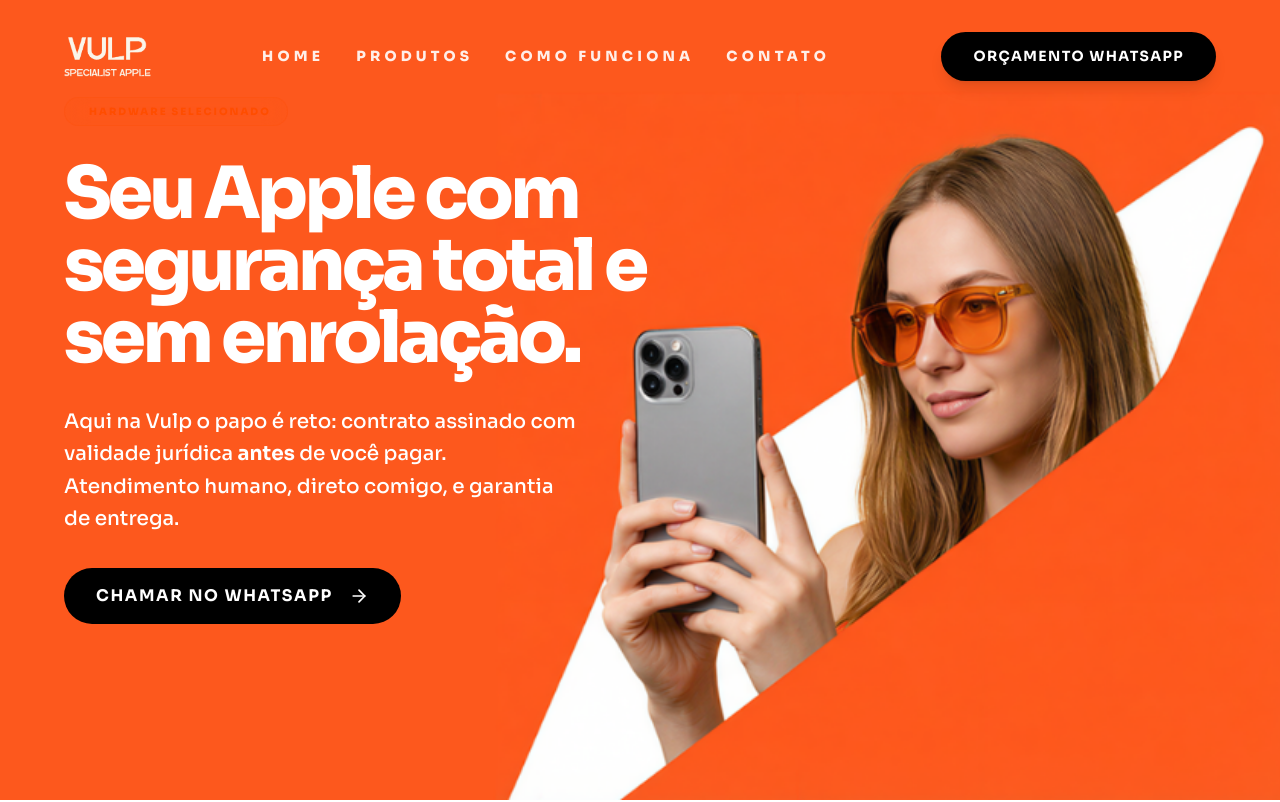
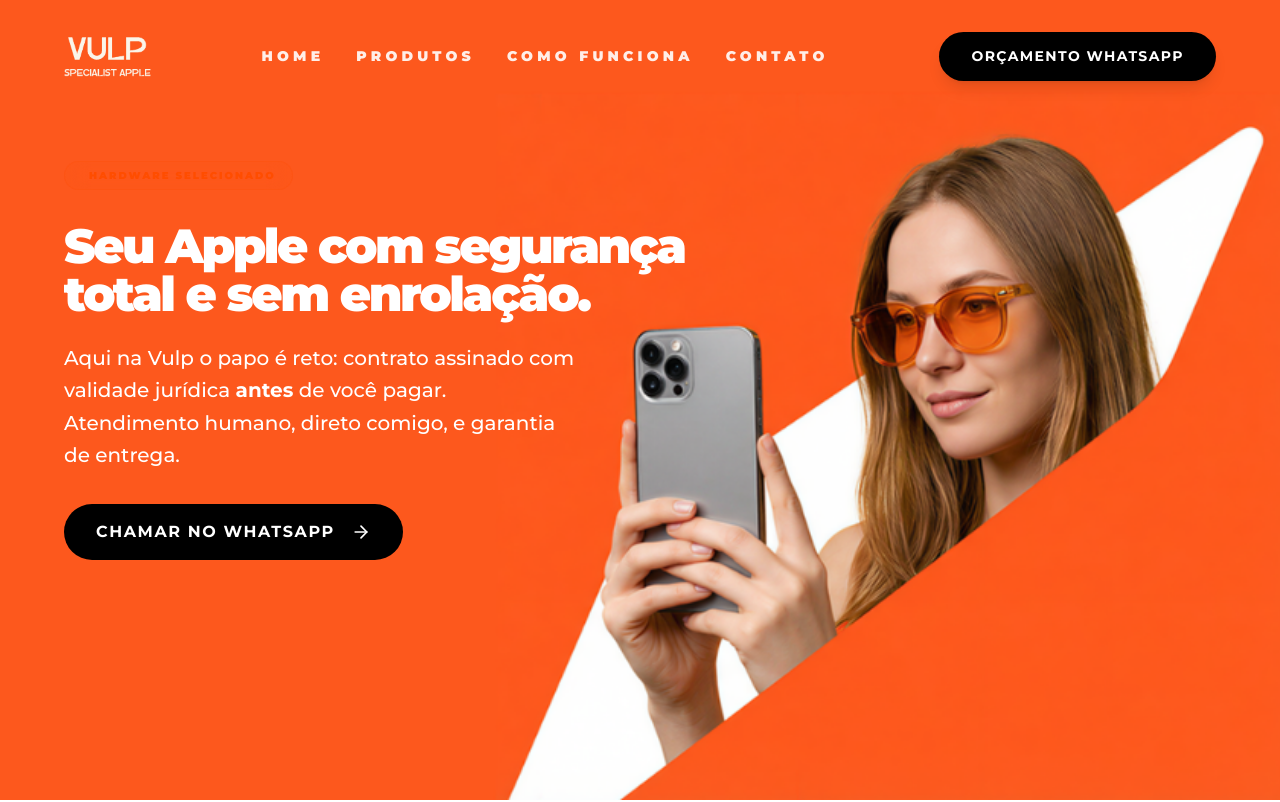
Before and after one commit to Monteiromathe550/VULPE, a React (Vite) app: page / in a window 1280 px wide. Shown: the top 802 px of the page. Built offline with nearby package versions, Linux system fonts and the light colour scheme.

Commit message:
Atualizacao final

```diff
--- a/src/components/CTA.tsx
+++ b/src/components/CTA.tsx
@@ -16,7 +16,7 @@ export function CTA() {
                         Atendimento Personalizado
                     </motion.div>
 
-                    <h2 className="text-4xl sm:text-6xl md:text-7xl lg:text-[110px] font-black leading-[1.1] lg:leading-[0.8] mb-10 lg:mb-16 tracking-tight lg:tracking-tightest uppercase relative z-10">
+                    <h2 className="text-4xl sm:text-6xl md:text-7xl lg:text-[110px] font-black leading-[1.1] lg:leading-[0.8] mb-6 lg:mb-8 tracking-tight lg:tracking-tightest uppercase relative z-10">
                         <motion.span
                             initial={{ y: 40, opacity: 0 }}
                             whileInView={{ y: 0, opacity: 1 }}
--- a/src/components/Hero.tsx
+++ b/src/components/Hero.tsx
@@ -24,7 +24,7 @@ export function Hero() {
         <div className="absolute inset-0 bg-gradient-to-b from-black/80 via-black/40 to-transparent lg:bg-gradient-to-r lg:from-black/90 lg:via-black/20 lg:to-transparent" />
       </div>
 
-      <div className="container mx-auto px-6 relative z-10">
+      <div className="container mx-auto px-6 relative z-10 mt-32 lg:mt-0">
         <div className="flex flex-col lg:flex-row items-center lg:items-start gap-12">
           <motion.div
             initial={{ opacity: 0, y: 20 }}
@@ -42,7 +42,7 @@ export function Hero() {
               <span className="text-primary font-black uppercase text-[10px] tracking-[0.2em]">Hardware Selecionado</span>
             </motion.div>
 
-            <h1 className="mb-8 text-white tracking-tighter text-4xl sm:text-5xl md:text-7xl font-black leading-[1.1] drop-shadow-[0_4px_4px_rgba(0,0,0,0.5)]">
+            <h1 className="mb-6 text-white tracking-tighter text-4xl sm:text-5xl md:text-6xl font-black leading-[1.1] drop-shadow-[0_4px_4px_rgba(0,0,0,0.5)]">
               Seu Apple com segurança total e sem enrolação.
             </h1>
 
--- a/src/components/HowItWorks.tsx
+++ b/src/components/HowItWorks.tsx
@@ -47,7 +47,7 @@ export function HowItWorks() {
             transition={{ duration: 0.8, ease: "easeOut" }}
             className="lg:w-1/2"
           >
-            <h2 className="text-4xl md:text-7xl font-black mb-0 leading-[1.2] lg:leading-[1.1] tracking-tight lg:tracking-tightest uppercase md:text-[64px]">
+            <h2 className="text-4xl md:text-6xl font-black mb-6 leading-[1.2] lg:leading-[1.1] tracking-tight lg:tracking-tightest uppercase">
               CONHEÇA NOSSO<br /><span className="text-primary">PROCESSO</span>
             </h2>
           </motion.div>
@@ -103,7 +103,7 @@ export function HowItWorks() {
                   {React.cloneElement(step.icon as React.ReactElement, { className: "w-6 h-6" })}
                 </div>
               </div>
-              <h3 className="text-xl md:text-2xl font-black mb-4 tracking-tightest uppercase">{step.title}</h3>
+              <h3 className="text-xl md:text-2xl font-black mb-6 tracking-tightest uppercase">{step.title}</h3>
               <p className="text-muted-foreground leading-relaxed max-w-full text-base font-bold uppercase tracking-widest opacity-80">
                 {step.description}
               </p>
--- a/src/components/TrustSection.tsx
+++ b/src/components/TrustSection.tsx
@@ -58,7 +58,7 @@ export function TrustSection() {
               <span className="text-sm font-black uppercase tracking-[0.2em] text-foreground">Compra Segura</span>
             </div>
 
-            <h2 className="mb-8 text-foreground tracking-tight lg:tracking-tightest leading-[1.2] lg:leading-[0.9] uppercase text-4xl lg:text-5xl font-black">
+            <h2 className="mb-6 text-foreground tracking-tight lg:tracking-tightest leading-[1.2] lg:leading-[0.9] uppercase text-4xl lg:text-5xl font-black">
               Tranquilidade<br />
               <span className="text-primary">Absoluta.</span>
             </h2>
@@ -80,7 +80,7 @@ export function TrustSection() {
                 <div className="mb-6 inline-flex items-center justify-center w-12 h-12 bg-white rounded-full shadow-sm text-black group-hover:text-primary group-hover:scale-110 transition-all duration-500">
                   {React.cloneElement(item.icon as React.ReactElement, { size: 20, strokeWidth: 1.5 })}
                 </div>
-                <h3 className="text-[14px] font-black text-foreground mb-3 uppercase tracking-widest group-hover:text-primary transition-colors">{item.title}</h3>
+                <h3 className="text-[14px] font-black text-foreground mb-6 uppercase tracking-widest group-hover:text-primary transition-colors">{item.title}</h3>
                 <p className="text-muted-foreground text-base leading-relaxed font-bold uppercase tracking-wide opacity-70">{item.description}</p>
               </motion.div>
             ))}
--- a/src/index.css
+++ b/src/index.css
@@ -1,4 +1,4 @@
-@import url("https://fonts.googleapis.com/css2?family=Sora:wght@300;400;500;600;700;800&display=swap");
+@import url("https://fonts.googleapis.com/css2?family=Montserrat:wght@300;400;500;600;700;800;900&display=swap");
 /*! tailwindcss v4.1.3 | MIT License | https://tailwindcss.com */
 
 @layer properties {
@@ -79,7 +79,7 @@
 
   :root,
   :host {
-    --font-sans: "Sora", ui-sans-serif, system-ui, sans-serif, "Apple Color Emoji", "Segoe UI Emoji", "Segoe UI Symbol", "Noto Color Emoji";
+    --font-sans: "Montserrat", ui-sans-serif, system-ui, sans-serif, "Apple Color Emoji", "Segoe UI Emoji", "Segoe UI Symbol", "Noto Color Emoji";
     --font-mono: ui-monospace, SFMono-Regular, Menlo, Monaco, Consolas, "Liberation Mono", "Courier New", monospace;
     --color-red-500: oklch(.637 .237 25.331);
     --color-emerald-500: oklch(.696 .17 162.48);
@@ -449,7 +449,7 @@
     transition-timing-function: var(--tw-ease, var(--default-transition-timing-function));
     transition-duration: var(--tw-duration, var(--default-transition-duration));
     --tw-duration: .5s;
-    font-family: "Sora", sans-serif;
+    font-family: "Montserrat", sans-serif;
     transition-duration: .5s;
   }
 
```
